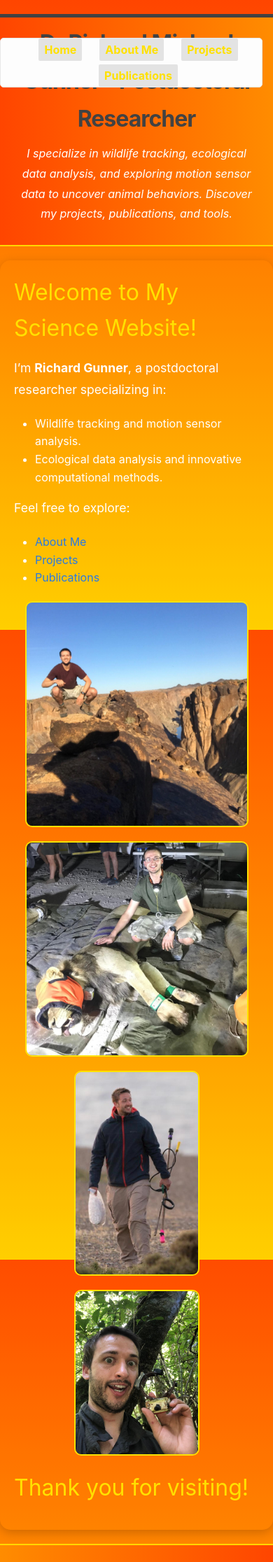
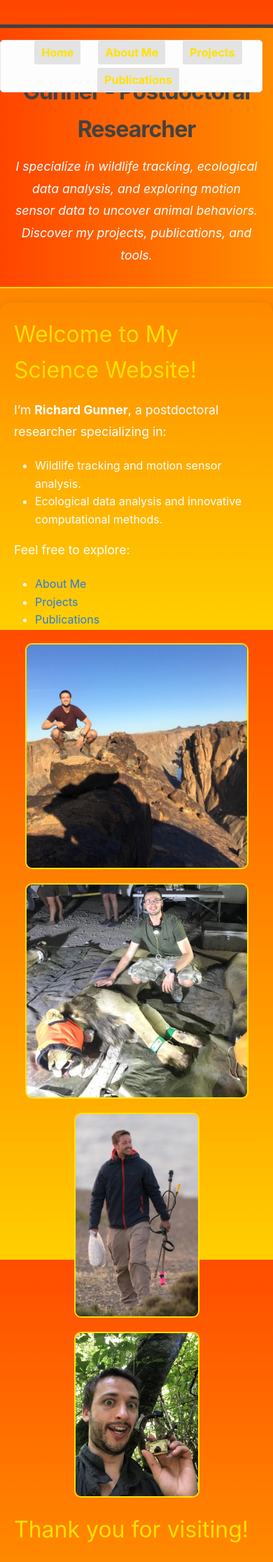
Before and after one commit to Richard6195/my-website, a Jekyll site: the page built from index.md, in a window 390 px wide. Shown: the top 2232 px of the page at 70% size. Built offline with Jekyll 4.4.1, drawn with Linux system fonts in a browser that asks for light colours.

```diff
--- a/_sass/minima/_custom.scss
+++ b/_sass/minima/_custom.scss
@@ -4,7 +4,7 @@ body {
   line-height: 1.6;
   color: #ffffff; /* Set white text for better contrast */
   margin: 0;
-  padding: 0;
+  padding-top: 15px;
   background: linear-gradient(to bottom, #FF4500, #FF8C00, #FFD700); /* Sunset gradient */
   background-attachment: fixed; /* Ensures smooth scrolling */
 }
@@ -144,36 +144,3 @@ img, video {
     padding: 10px 0; /* Adjust header padding for smaller screens */
   }
 }
-
-@media screen and (max-width: 768px) {
-
-  .site-header .site-description {
-    font-size: 1rem;
-    font-style: italic;
-    margin-top: 8px;
-  }
-
-  /* Navigation Styling */
- .site-nav {
-  display: flex;
-  justify-content: center;
-  gap: 5px;
-  flex-wrap: wrap; /* Ensures items wrap to the next line on small screens */
-  margin-top: 20px;
-  margin-bottom: 5px;
-  color: #ffffff;
- }
-
- .site-nav .page-link {
-  text-decoration: none;
-  color: #ffe100; /* Gold links */
-  font-weight: bold;
-  padding: 4px 8px; /* Add padding for better clickability */
-  border-radius: 2px; /* Optional: Rounded corners */
- }
-
- .site-nav .page-link:hover {
- text-decoration: underline;
- color: #FF4500;
- }
-}
```
